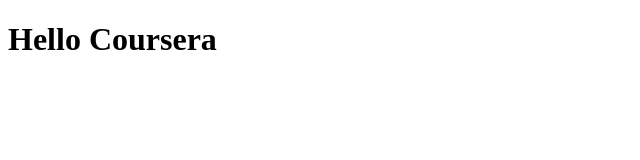
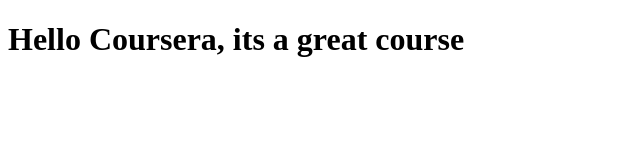
Before and after one commit to mikasa06/coursera-test2, a plain HTML site: page site/index.html in a window 1280 px wide. Shown: the whole page, without its empty margins (0-640 px from the left). Drawn offline with Linux system fonts and the light colour scheme.

Commit message:
small addition to our page content.

```diff
--- a/site/index.html
+++ b/site/index.html
@@ -4,6 +4,6 @@
     <title> Hello Coursera! </title>
   </head>
   <body>
-    <h1> Hello Coursera </h1>
+    <h1> Hello Coursera, its a great course </h1>
   </body>
 </html>
```
